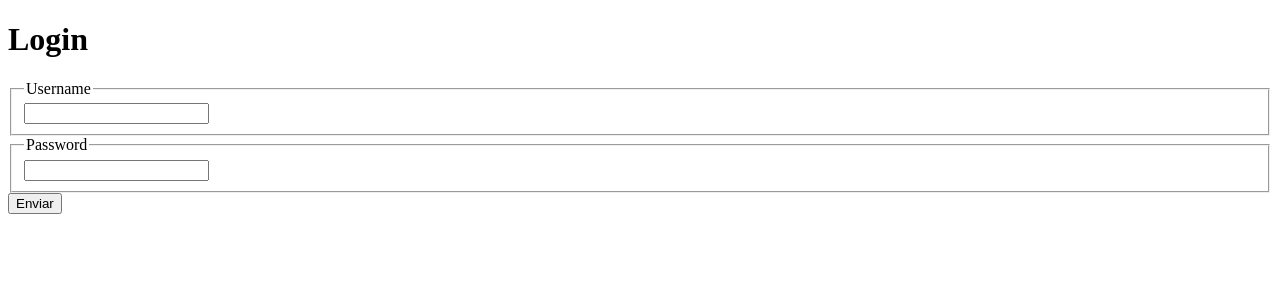
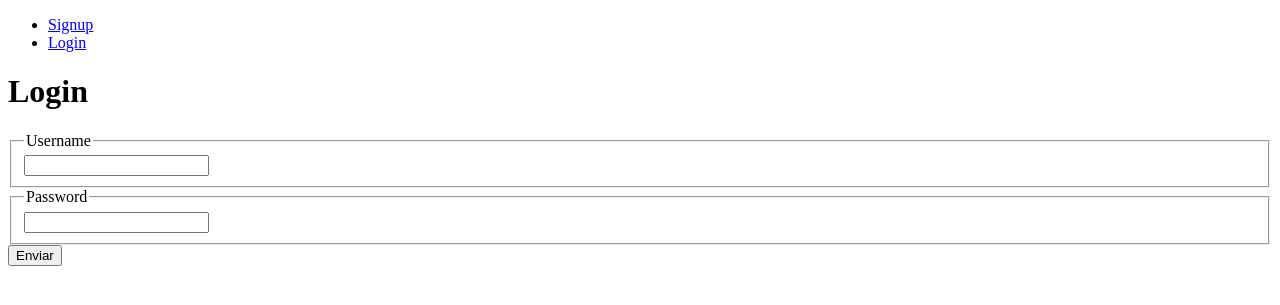
Before and after one commit to Emmanueloz/flask_web_evaluations, a Flask app: page /login in a window 1280 px wide. Shown: the top 305 px of the page. Run offline with Flask 3, Linux system fonts and the light colour scheme; parts of the project's set-up code (start-up, migrations or seed data) failed here and were passed over.

Commit message:
macro navbar implementado

```diff
--- a/app/routes/__init__.py
+++ b/app/routes/__init__.py
@@ -2,7 +2,7 @@
 from .auth import auth_bp
 
 from flask import Blueprint, render_template
-from flask_login import login_required
+from flask_login import login_required, current_user
 
 index_bp = Blueprint('IndexRoute', __name__)
 
--- /dev/null
+++ b/app/templates/_navbar.jinja
@@ -0,0 +1,13 @@
+{% macro navbar(current_user,page) %}
+<nav>
+    <ul>
+        {% if current_user.is_authenticated %}
+        <li class="{% if page == 'home' %}active{% endif %}">Welcome, {{ current_user.id | capitalize }}</li>
+        <li class="{% if page == 'home' %}active{% endif %}"><a href="/logout">Logout</a></li>
+        {% else %}
+        <li class="{% if page == 'signup' %}active{% endif %}"><a href="/signup">Signup</a></li>
+        <li class="{% if page == 'login' %}active{% endif %}"><a href="/login">Login</a></li>
+        {% endif %}
+    </ul>
+</nav>
+{% endmacro %}
--- a/app/templates/auth.jinja
+++ b/app/templates/auth.jinja
@@ -1,4 +1,11 @@
 {% extends "base.jinja" %}
+{% from "_navbar.jinja" import navbar %}
+
+
+{% block header %}
+{{ super() }}
+{{ navbar(current_user,"login") }}
+{% endblock header %}
 
 {% block content %}
 <h1>{{title}}</h1>
--- a/app/templates/index.jinja
+++ b/app/templates/index.jinja
@@ -1,9 +1,15 @@
 {% extends "base.jinja" %}
+{% from "_navbar.jinja" import navbar %}
 
 {% block title %}
 Welcome to the home page
 {% endblock title %}
 
+{% block header %}
+{{ super() }}
+{{ navbar(current_user,"home") }}
+{% endblock header %}
+
 {% block content %}
 <h1>Home</h1>
 <p class="lead">Welcome to the home page.</p>
```
